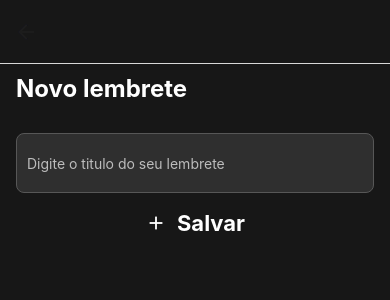
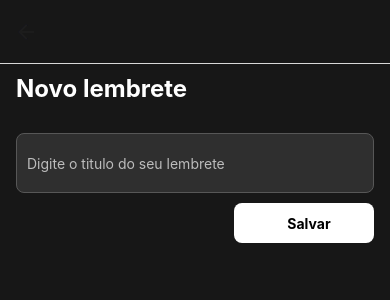
Before and after one commit to CarlosHenr1que/reminder, a React Native app: screen /CreateReminder in a window 390 px wide. Shown: the top 300 px of the page. Built offline with nearby package versions, Linux system fonts and the light colour scheme.

Commit message:
feat: change button style

```diff
--- a/src/components/Button/index.tsx
+++ b/src/components/Button/index.tsx
@@ -1,17 +1,17 @@
 import React from 'react';
-import Icon from 'react-native-vector-icons/MaterialIcons';
 
 import {Container, Title} from './styles';
 
 interface Props {
   title: string;
+  width?: number;
+  height?: number;
   onPress: () => void;
 }
 
-const Button: React.FC<Props> = ({title, onPress}) => {
+const Button: React.FC<Props> = ({title, width, height, onPress}) => {
   return (
-    <Container testID="button" onPress={onPress}>
-      <Icon name="add" size={22} color="#fff" />
+    <Container testID="button" onPress={onPress} width={width} height={height}>
       <Title>{title}</Title>
     </Container>
   );
--- a/src/components/Button/styles.ts
+++ b/src/components/Button/styles.ts
@@ -1,16 +1,23 @@
 import styled from 'styled-components/native';
 
-export const Container = styled.TouchableOpacity`
+interface ContainerProps {
+  width?: number;
+  height?: number;
+}
+
+export const Container = styled.TouchableOpacity<ContainerProps>`
+  width: ${props => (props.width ? `${props.width}px` : '100%')};
+  height: ${props => (props.height ? `${props.height}px` : '40px;')};
+  background: ${({theme}) => theme.colors.secondary};
+  border-radius: ${({theme}) => theme.metrics.baseRadius}px;
   flex-direction: row;
-  width: 100%;
-  height: 60px;
   justify-content: center;
   align-items: center;
 `;
 
 export const Title = styled.Text`
-  font-size: 22px;
+  font-size: 14px;
   font-weight: bold;
-  color: #ffffff;
+  color: #000000;
   margin-left: 10px;
 `;
--- a/src/screens/CreateReminder/index.tsx
+++ b/src/screens/CreateReminder/index.tsx
@@ -32,7 +32,14 @@ const CreateReminder: React.FC = () => {
         onChange={setTitle}
         placeholder="Digite o titulo do seu lembrete"
       />
-      <Button title="Salvar" onPress={handleAddReminder} />
+      <Box width="100%" align="flex-end" mt={10}>
+        <Button
+          title="Salvar"
+          onPress={handleAddReminder}
+          width={140}
+          height={40}
+        />
+      </Box>
     </Box>
   );
 };
```
Also changed, not shown: 1 other file (tests, documents, lock files or other folders).
